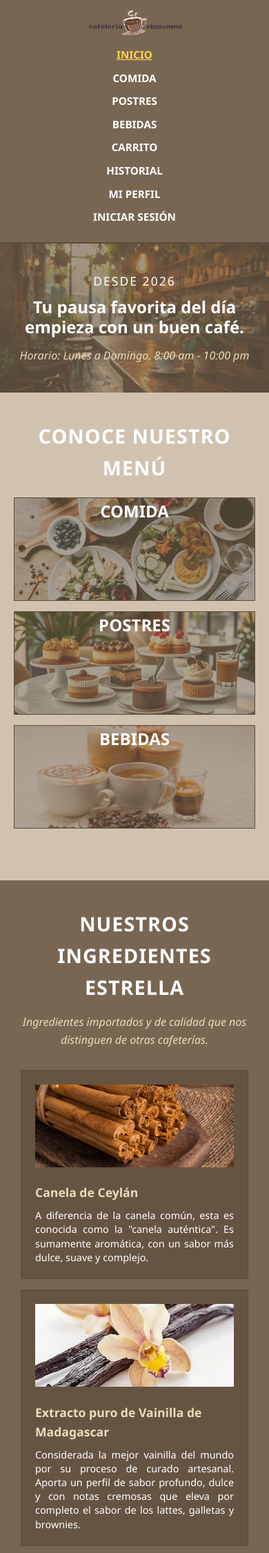
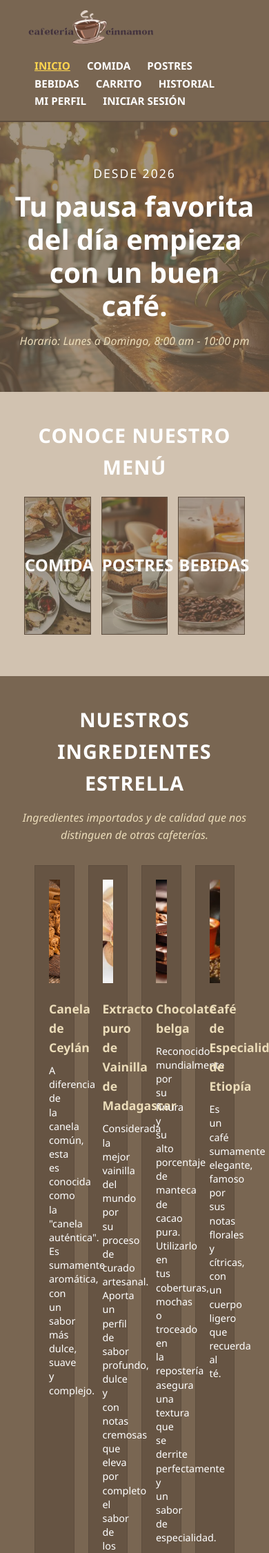
Before and after one commit to adrianacano7777/cafeteria-cinnamon-, a PHP site: page /principal.html in a window 390 px wide; the page is wider, and only the part inside the window is pictured. Shown: the top 2251 px of that part at 69% size. Run offline with PHP 8.4, Linux system fonts and the light colour scheme.

```diff
--- a/principal.css
+++ b/principal.css
@@ -9,14 +9,8 @@ body {
   background-color: #d1c2b0;
   color: #3e2723;
   line-height: 1.6;
-  display: flex;
-  flex-direction: column;
-  min-height: 450px;
 }
 
-#footer-placeholder {
-  margin-top:auto;
-}
 
 .seccion-titulo {
   text-align: center;
@@ -96,7 +90,7 @@ header::after {
   background-color: #796652;
   text-align: center;
   color: #ffffff;
-  padding: 200px 20px;
+  padding: 60px 20px;
   overflow: hidden;
 }
 
@@ -115,7 +109,6 @@ header::after {
   position: relative;
   z-index: 2;
   max-width: 800px;
-  width: 100%;
   margin: 0 auto;
 }
 
@@ -331,105 +324,3 @@ footer p {
   font-size: 0.9rem;
   margin-bottom: 5px;
 }
-
-@media (max-width: 900px) {
-  .hero-frase {
-    font-size: 2rem;
-  }
-
-  .menu-categoria,
-  .ingredientes-lista {
-    border-spacing: 10px 0;
-  }
-
-  .ingrediente-item img {
-    height: 120px;
-  }
-
-  .nosotros {
-    padding: 30px 20px;
-  }
-
-  .sobre-foto {
-    width: 220px;
-  }
-
-  .sobre-texto {
-    width: auto;
-  }
-}
-
-@media (max-width: 600px) {
-
-  header {
-    text-align: center;
-  }
-
-  .logo {
-    float: none;
-    margin-bottom: 10px;
-  }
-
-  .logo img {
-    margin: 0 auto;
-    width: 150px;
-    height: 42px;
-  }
-
-  .main-nav {
-    float: none;
-    margin-top: 0;
-  }
-
-  .nav-list li {
-    display: block;
-    margin: 8px 0;
-  }
-
-  /* Hero */
-  .hero {
-    padding: 40px 15px;
-  }
-
-  .hero-frase {
-    font-size: 1.5rem;
-  }
-
-  .menu-categoria {
-    display: block;
-  }
-
-  .categoria-carta {
-    display: block;
-    width: 100%;
-    height: 150px;
-    margin-bottom: 15px;
-  }
-
-  .ingredientes-lista {
-    display: block;
-  }
-
-  .ingrediente-item {
-    display: block;
-    width: 100%;
-    margin-bottom: 15px;
-  }
-
-  .nosotros {
-    display: block;
-  }
-
-  .sobre-foto {
-    display: block;
-    width: 100%;
-    height: 200px;
-    margin-bottom: 15px;
-  }
-
-  .sobre-texto {
-    display: block;
-    width: 100%;
-    padding-left: 0;
-  }
-}
--- a/principal.html
+++ b/principal.html
@@ -4,7 +4,6 @@
 <head>
   <meta charset="UTF-8">
   <title>Cafetería Cinnamon</title>
-  <meta name="viewport" content="width=device-width, initial-scale=1.0">
   <link rel="stylesheet" href="principal.css">
    <link rel="icon" href="img/icono-pestana.png" type="image/png">
 </head>
```
